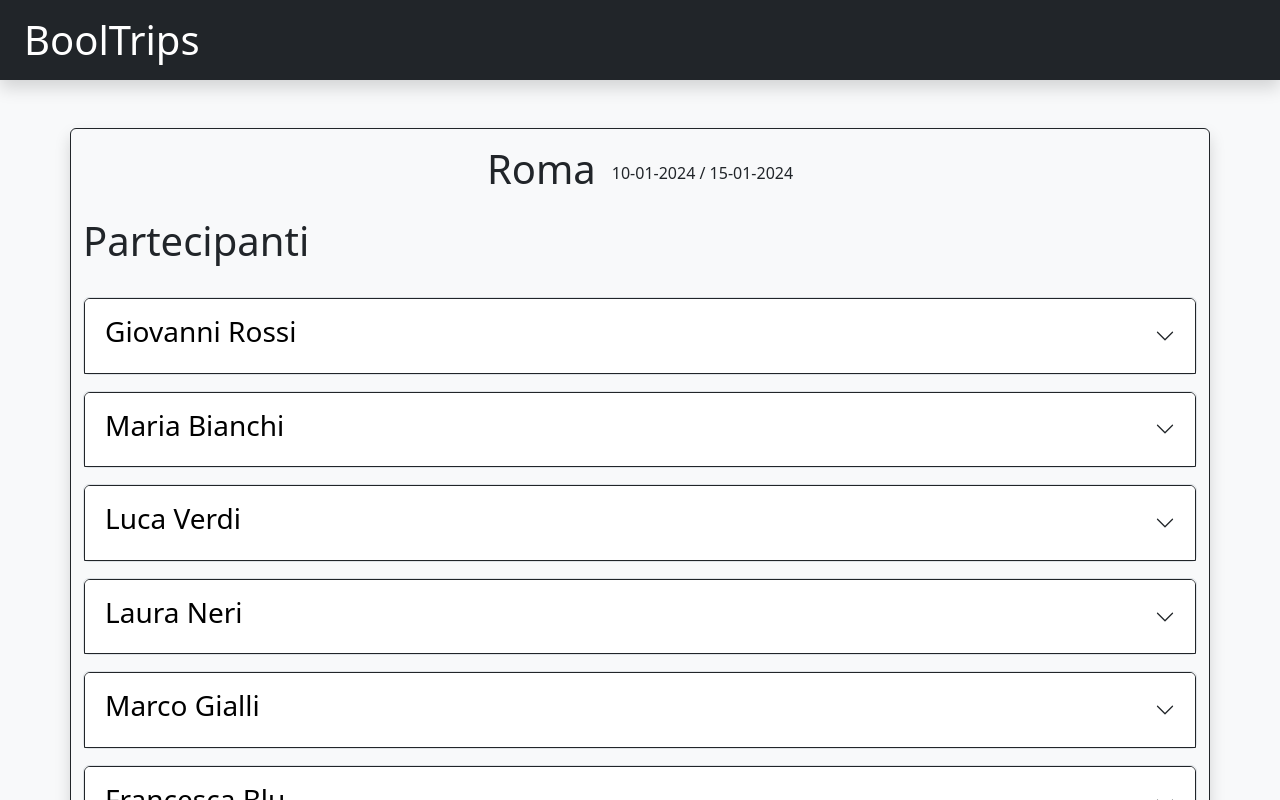
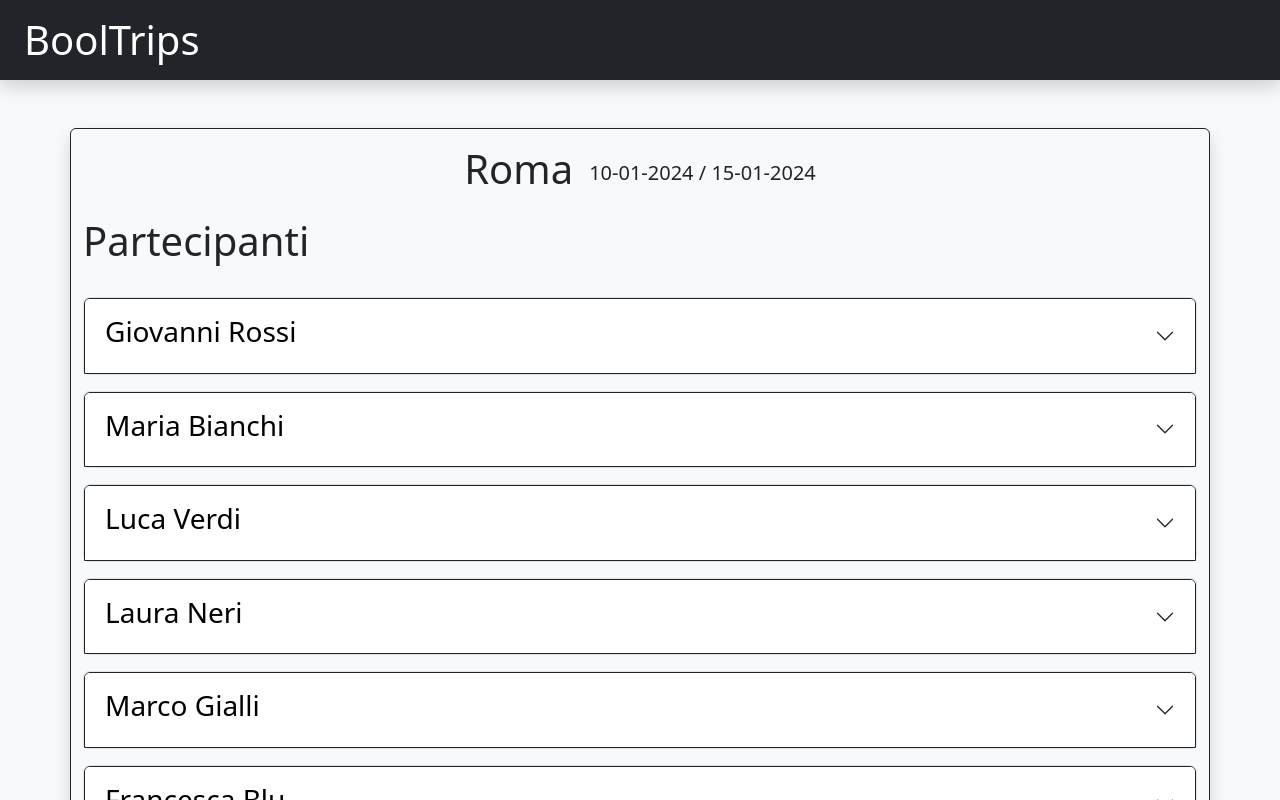
Before and after one commit to Pietroo03/Web-App-Gite, a React (Vite) app: page /trip/1 in a window 1280 px wide. Shown: the top 800 px of the page. Built offline with nearby package versions, Linux system fonts and the light colour scheme.

Commit message:
add font size changes

```diff
--- a/src/pages/TripPage.jsx
+++ b/src/pages/TripPage.jsx
@@ -20,7 +20,7 @@ export default function TripPage() {
             {
                 <div className="my-3 d-flex align-items-center justify-content-center">
                     <h1 className="pe-3">{trip.destinazione}</h1>
-                    <div>{`${trip.dataInizio} / ${trip.dataFine}`}</div>
+                    <div className="fs-5">{`${trip.dataInizio} / ${trip.dataFine}`}</div>
                 </div>
             }
 
```
